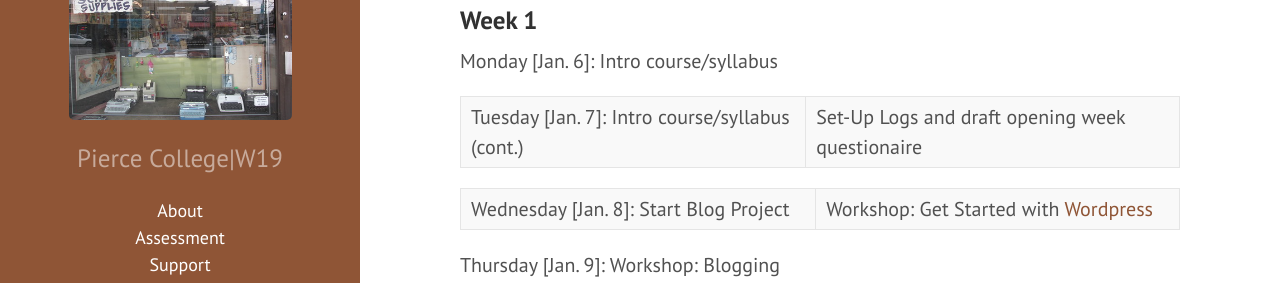
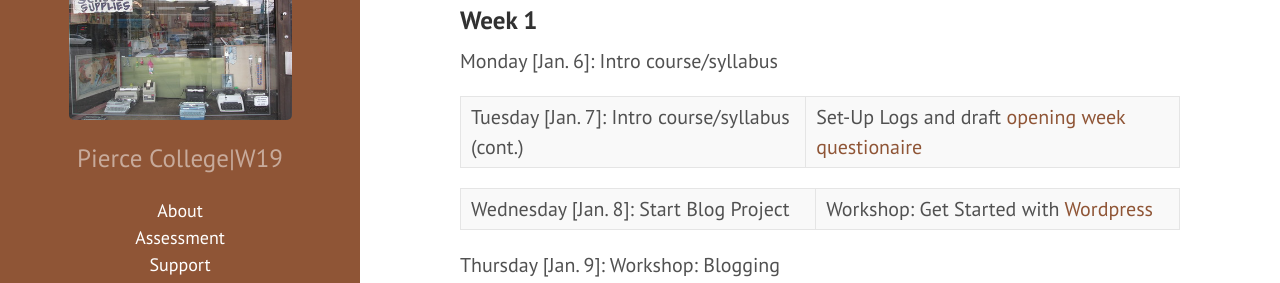
Before and after one commit to jloan/e101v1, a Jekyll site: the page built from 04schedule.md, in a window 1280 px wide. Shown: the part 155-438 px from the top of the page. Built offline with Jekyll 4.4.1, drawn with Linux system fonts in a browser that asks for light colours; part of the change alters nothing that is shown.

```diff
--- a/04schedule.md
+++ b/04schedule.md
@@ -8,7 +8,7 @@ permalink: /schedule/
 
 Monday [Jan. 6]: Intro course/syllabus
 
-Tuesday [Jan. 7]: Intro course/syllabus (cont.) | Set-Up Logs and draft opening week questionaire
+Tuesday [Jan. 7]: Intro course/syllabus (cont.) | Set-Up Logs and draft [opening week questionaire](materials/questionaire.md)
 
 Wednesday [Jan. 8]: Start Blog Project | Workshop: Get Started with [Wordpress](https://wordpress.com/)
 
```
